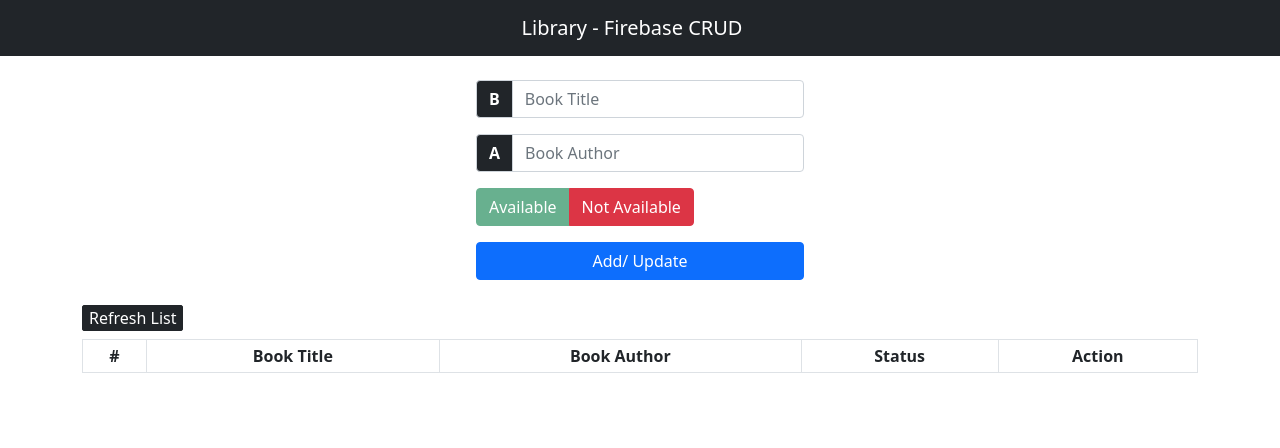
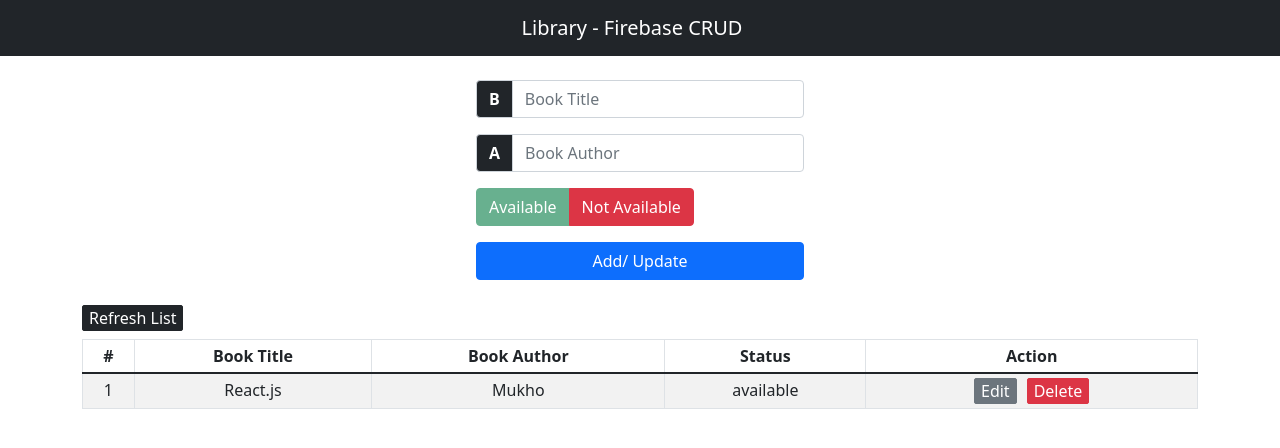
Before and after one commit to ayushmukho/crudination, a React (Create React App) app: page / in a window 1280 px wide. Shown: the top 448 px of the page. Built offline with nearby package versions, Linux system fonts and the light colour scheme.

Commit message:
Hot fix --booklist

```diff
--- a/src/components/BooksList.js
+++ b/src/components/BooksList.js
@@ -1,16 +1,12 @@
 import React, { useEffect, useState } from "react";
 import { Table, Button } from "react-bootstrap";
-
 
 const BooksList = () => {
   const [books, setBooks] = useState([]);
 
-  const getBooks = () => {
+  const getBooks = () => {};
 
-  };
-
-  const deleteHandler = () => {
-  };
+  const deleteHandler = () => {};
 
   return (
     <>
@@ -32,32 +28,20 @@
           </tr>
         </thead>
         <tbody>
-          {books.map((doc, index) => {
-            return (
-              <tr key={doc.id}>
-                <td>{index + 1}</td>
-                <td>{doc.title}</td>
-                <td>{doc.author}</td>
-                <td>{doc.status}</td>
+          <tr>
+            <td>1</td>
+            <td>React.js</td>
+            <td>Mukho</td>
+            <td>available</td>
             <td>
-                  <Button
-                    variant="secondary"
-                    className="edit"
-                    onClick={{}}
-                  >
+              <Button variant="secondary" className="edit" onClick={{}}>
                 Edit
               </Button>
-                  <Button
-                    variant="danger"
-                    className="delete"
-                    onClick={{}}
-                  >
+              <Button variant="danger" className="delete" onClick={{}}>
                 Delete
               </Button>
             </td>
           </tr>
-            );
-          })}
         </tbody>
       </Table>
     </>
```
Lines whose indentation alone changed are shown as unchanged.
